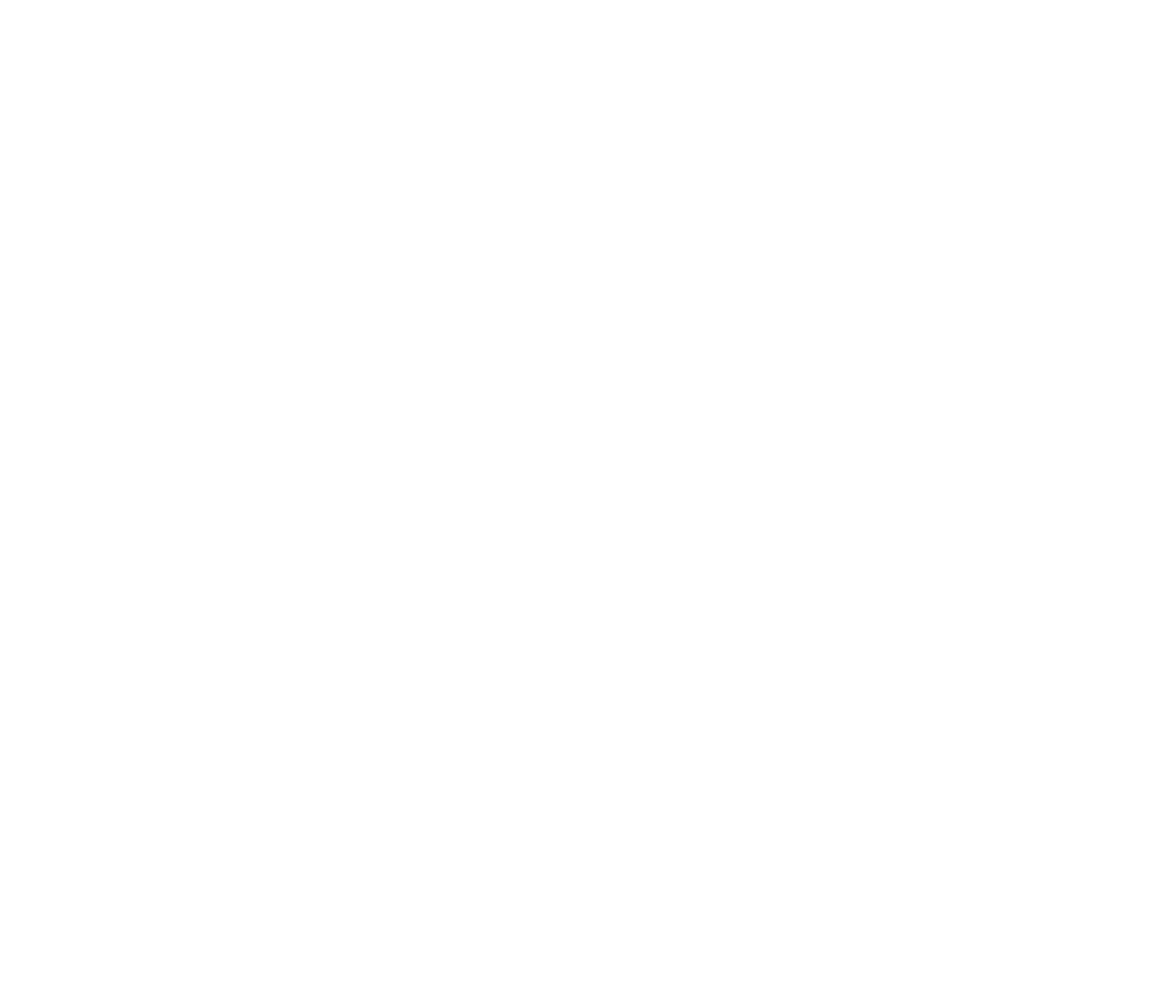
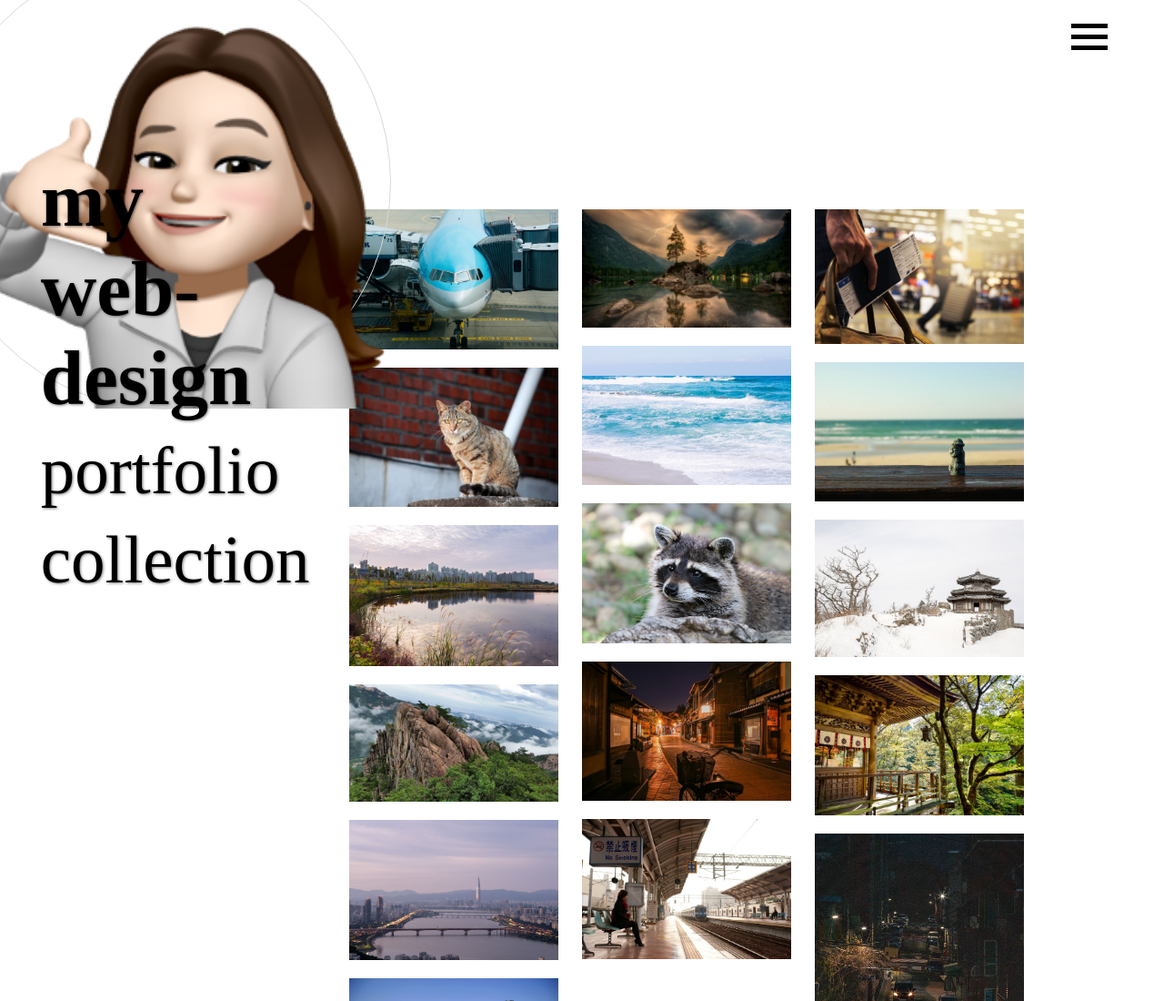
Before and after one commit to ssumivi/study, a plain HTML site: page index.html in a window 1280 px wide. Shown: the top 1100 px of the page at 91% size. Before the commit the page ends 800 px from the top, so only its background shows below. Drawn offline with Linux system fonts and the light colour scheme.

Commit message:
html / css footer까지 작성완료

```diff
--- /dev/null
+++ b/css/index.css
@@ -0,0 +1,156 @@
+@charset "utf-8";
+* {
+  margin: 0;
+  padding: 0;
+  box-sizing: border-box;
+}
+a {
+  text-decoration: none;
+  color: inherit;
+}
+ul,
+li {
+  list-style: none;
+}
+img {
+  display: block;
+  width: 100%;
+  /* vertical-align: top; */
+}
+body {
+  color: #000;
+  text-align: center;
+}
+/* top */
+header {
+  width: 35%;
+  position: fixed;
+  top: 0;
+  left: 0;
+  text-shadow: 1px 1px 3px rgba(0, 0, 0, 0.5);
+}
+header h1 {
+  position: relative;
+  font-size: 85px;
+  font-weight: 800;
+  margin-top: 170px;
+  margin-left: 10%;
+  text-align: left;
+  z-index: 9999;
+}
+header h1 span {
+  font-size: 75px;
+  font-weight: 200;
+}
+/* object img */
+.object {
+  width: 100%;
+  height: 500px;
+  position: absolute;
+  top: 50px;
+  left: 0;
+}
+.object .border {
+  width: 500px;
+  height: 500px;
+  border: 1px solid #d8d8d8;
+  border-radius: 50%;
+  position: absolute;
+  bottom: 100px;
+  left: -100px;
+  animation: obj2 1s ease-in-out;
+  /* 애니메이션 완료 후 최종상태 유지 */
+  animation-fill-mode: both;
+}
+.border img {
+  left: -200px;
+  bottom: 0;
+  animation: obj1 1s ease-in-out;
+  /* 애니메이션 완료 후 최종상태 유지 */
+  animation-fill-mode: both;
+}
+@keyframes obj1 {
+  0% {
+    transform: translateX(-500px);
+  }
+  100% {
+    transform: translateX(30px);
+  }
+}
+@keyframes obj2 {
+  0% {
+    transform: translateX(-500px);
+  }
+  100% {
+    transform: translateX(30px);
+  }
+}
+/* img section */
+section {
+  width: 60%;
+  margin: 200px 30%;
+  padding: 30px 0;
+}
+.contents {
+  width: calc(100% / 3);
+  float: left;
+}
+.cf::after {
+  content: "";
+  display: block;
+  width: 100%;
+  height: 0;
+  clear: both;
+}
+.contents a {
+  width: 90%;
+  display: block;
+  margin-bottom: 20px;
+  overflow: hidden;
+}
+.contents a img {
+  transition: all 0.3s;
+}
+.contents a img:hover {
+  transform: scale(1.2);
+  filter: blur(2px);
+}
+/* nav */
+nav {
+  width: 10%;
+  height: 100%;
+  position: fixed;
+  top: 0;
+  right: 0;
+}
+nav a {
+  width: 40px;
+  height: 30px;
+  display: block;
+  margin: 20%;
+}
+nav a span {
+  width: 40px;
+  height: 5.3px;
+  background-color: #000;
+  display: block;
+}
+nav a span:nth-of-type(2) {
+  margin: 7px 0;
+}
+/* footer */
+footer {
+  width: 100%;
+  background-color: #000;
+  padding: 50px 0;
+  color: #fff;
+}
+.ft_icon {
+  width: 30%;
+  margin: 0 auto;
+  margin-bottom: 30px;
+}
+.ft_icon li {
+  display: inline-block;
+  padding: 0 10px;
+}
--- a/index.html
+++ b/index.html
@@ -1,11 +1,131 @@
 <!DOCTYPE html>
 <html lang="ko">
-<head>
-    <meta charset="UTF-8">
-    <meta name="viewport" content="width=device-width, initial-scale=1.0">
-    <title>study</title>
-</head>
-<body>
-
-</body>
+  <head>
+    <meta charset="UTF-8" />
+    <meta name="viewport" content="width=device-width, initial-scale=1.0" />
+    <title>immg layout</title>
+    <link rel="stylesheet" href="css/index.css" />
+    <!-- reset css 는 project시 기입 -->
+    <link
+      rel="stylesheet"
+      href="https://cdnjs.cloudflare.com/ajax/libs/font-awesome/6.4.0/css/all.min.css"
+      integrity="sha512-iecdLmaskl7CVkqkXNQ/ZH/XLlvWZOJyj7Yy7tcenmpD1ypASozpmT/E0iPtmFIB46ZmdtAc9eNBvH0H/ZpiBw=="
+      crossorigin="anonymous"
+      referrerpolicy="no-referrer"
+    />
+  </head>
+  <body>
+    <!-- top -->
+    <header class="cf">
+      <h1>
+        my<br />
+        web-design
+        <span>
+          portfolio<br />
+          collection</span
+        >
+      </h1>
+      <!-- object -->
+      <div class="object cf">
+        <div class="border">
+          <img src="images/meme.png" alt="여자캐릭터" />
+        </div>
+      </div>
+    </header>
+    <!-- img section -->
+    <section class="cf">
+      <div class="contents">
+        <a href="#"
+          ><img
+            src="images/iloveimg-compressed/airplane-2481012_1280.jpg"
+            alt=""
+        /></a>
+        <a href="#"
+          ><img src="images/iloveimg-compressed/cat-4962433_1280.jpg" alt=""
+        /></a>
+        <a href="#"
+          ><img src="images/iloveimg-compressed/korea-2832271_1280.jpg" alt=""
+        /></a>
+        <a href="#"
+          ><img
+            src="images/iloveimg-compressed/mt-seolark-958642_1280.jpg"
+            alt=""
+        /></a>
+        <a href="#"
+          ><img src="images/iloveimg-compressed/seoul-7423593_1280.jpg" alt=""
+        /></a>
+        <a href="#"
+          ><img src="images/iloveimg-compressed/hair-983602_1280.jpg" alt=""
+        /></a>
+      </div>
+      <div class="contents">
+        <a href="#"
+          ><img src="images/iloveimg-compressed/nature-3082832_1920.jpg" alt=""
+        /></a>
+        <a href="#"
+          ><img
+            src="images/iloveimg-compressed/gangneung-2198025_1280.jpg"
+            alt=""
+        /></a>
+        <a href="#"
+          ><img
+            src="images/iloveimg-compressed/raccoon-1476504_1280.jpg"
+            alt=""
+        /></a>
+        <a href="#"
+          ><img src="images/iloveimg-compressed/street-4942809_1280.jpg" alt=""
+        /></a>
+        <a href="#"
+          ><img src="images/iloveimg-compressed/woman-5477042_1280.jpg" alt=""
+        /></a>
+      </div>
+      <div class="contents">
+        <a href="#"
+          ><img src="images/iloveimg-compressed/travel-5219496_1280.jpg" alt=""
+        /></a>
+        <a href="#"
+          ><img
+            src="images/iloveimg-compressed/stone-day-bag-4185981_1280.jpg"
+            alt=""
+        /></a>
+        <a href="#"
+          ><img src="images/iloveimg-compressed/nature-2387946_1280.jpg" alt=""
+        /></a>
+        <a href="#"
+          ><img src="images/iloveimg-compressed/japan-1805865_1280.jpg" alt=""
+        /></a>
+        <a href="#"
+          ><img src="images/iloveimg-compressed/street-6509043_1280.jpg" alt=""
+        /></a>
+        <a href="#"
+          ><img src="images/iloveimg-compressed/people-5365324_1280.jpg" alt=""
+        /></a>
+      </div>
+    </section>
+    <!-- nav -->
+    <nav class="cf">
+      <a href="#">
+        <span></span>
+        <span></span>
+        <span></span>
+      </a>
+    </nav>
+    <!-- footer -->
+    <footer class="cf">
+        <!-- icon -->
+        <ul class="ft_icon">
+            <li>
+                <a href="#"><i class="fa-brands fa-youtube"></i></a>
+            </li>
+            <li>
+                <a href="#"><i class="fa-brands fa-facebook"></i></a>
+            </li>
+            <li>
+                <a href="#"><i class="fa-brands fa-instagram"></i></a>
+            </li>
+        </ul>
+        <!-- copyright -->
+        <p>Copyright &copy; 2023 Hakyung</p>
+    </footer>
+  </body>
 </html>
```
Also changed, not shown: images/iloveimg-compressed/airplane-2481012_1280.jpg (added), images/iloveimg-compressed/cat-4962433_1280.jpg (added), images/iloveimg-compressed/gangneung-2198025_1280.jpg (added), images/iloveimg-compressed/hair-983602_1280.jpg (added), images/iloveimg-compressed/japan-1805865_1280.jpg (added), images/iloveimg-compressed/korea-2832271_1280.jpg (added), images/iloveimg-compressed/mt-seolark-958642_1280.jpg (added), images/iloveimg-compressed/nature-2387946_1280.jpg (added), images/iloveimg-compressed/nature-3082832_1920.jpg (added), images/iloveimg-compressed/people-5365324_1280.jpg (added), images/iloveimg-compressed/raccoon-1476504_1280.jpg (added), images/iloveimg-compressed/seoul-7423593_1280.jpg (added), images/iloveimg-compressed/stone-day-bag-4185981_1280.jpg (added), images/iloveimg-compressed/street-4942809_1280.jpg (added), 4 more files.
